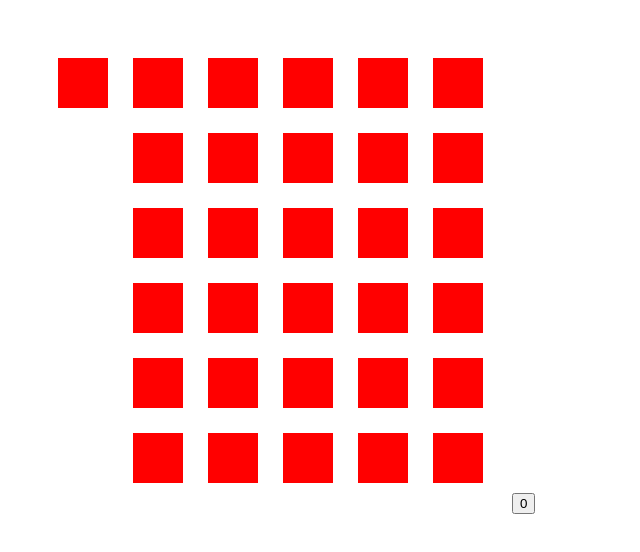
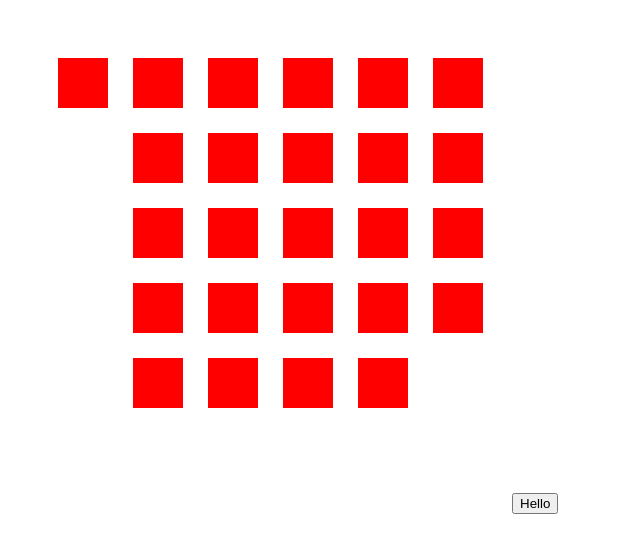
Before and after one commit to itschoolgomother/itschool3, a plain HTML site: page Artem Pavlenko/Hi.html in a window 1280 px wide. Shown: the whole page, without its empty margins (0-640 px from the left). Drawn offline with Linux system fonts and the light colour scheme.

Commit message:
7.2.2020

```diff
--- a/Artem Pavlenko/Hi.html
+++ b/Artem Pavlenko/Hi.html
@@ -5,7 +5,7 @@
 </head>
 <body>
 	<canvas id="canvas"></canvas>
-	<button onclick="hello()">0</button>
+	<button onclick="hello()">Hello</button>
 	<script type="text/javascript">
 	var canvas=document.getElementById('canvas');
 	var ctx = canvas.getContext('2d');
@@ -21,11 +21,11 @@
 
 	}
 
-	for (var i = 0; i<50;i++){
+	for (var i = 0; i<25;i++){
 		ctx.beginPath()
 		ctx.rect(x,y, 50,50)
 		ctx.fillStyle="red"
-		if (x>500) {
+		if (x>400) {
 			x=50; y+=75;
 		}
 
@@ -42,3 +42,45 @@
 
 </body>
 </html>
+
+
+<!-- <!DOCTYPE html>
+<html>
+<head>
+	<title></title>
+</head>
+<body>
+	<script type="text/javascript">
+		function artem(){
+			alert('Привет')
+		}
+			window.addEventListener('keyup',
+				artem)
+	</script>
+
+</body>
+</html> -->
+
+
+
+<!-- <!DOCTYPE html>
+<html>
+<head>
+	<title></title>
+</head>
+<body style="height: 2000px">
+	<style type="text/css">
+		#div {width: 100px; height: 100px; background-color: brown; position: fixed;left:0px;}
+        </style>
+        <div id="div"></div>
+       <script type="text/javascript">
+       	window.addEventListener('scroll',function() {
+       		document.getElementById('div').style.width = pageYOffset*3.9+'px';
+       		document.getElementById('div').style.height = pageYOffset*3.9+'px'
+
+
+       	});
+</script>
+
+</body>
+</html> -->
```
